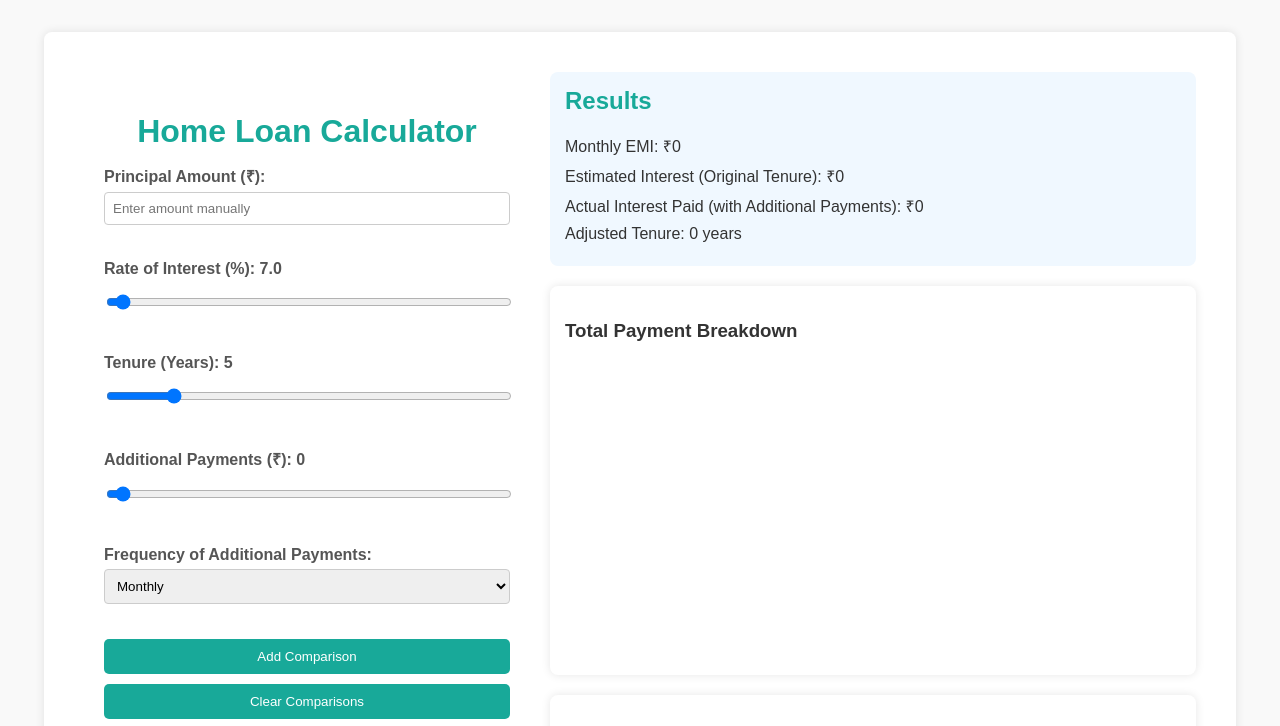
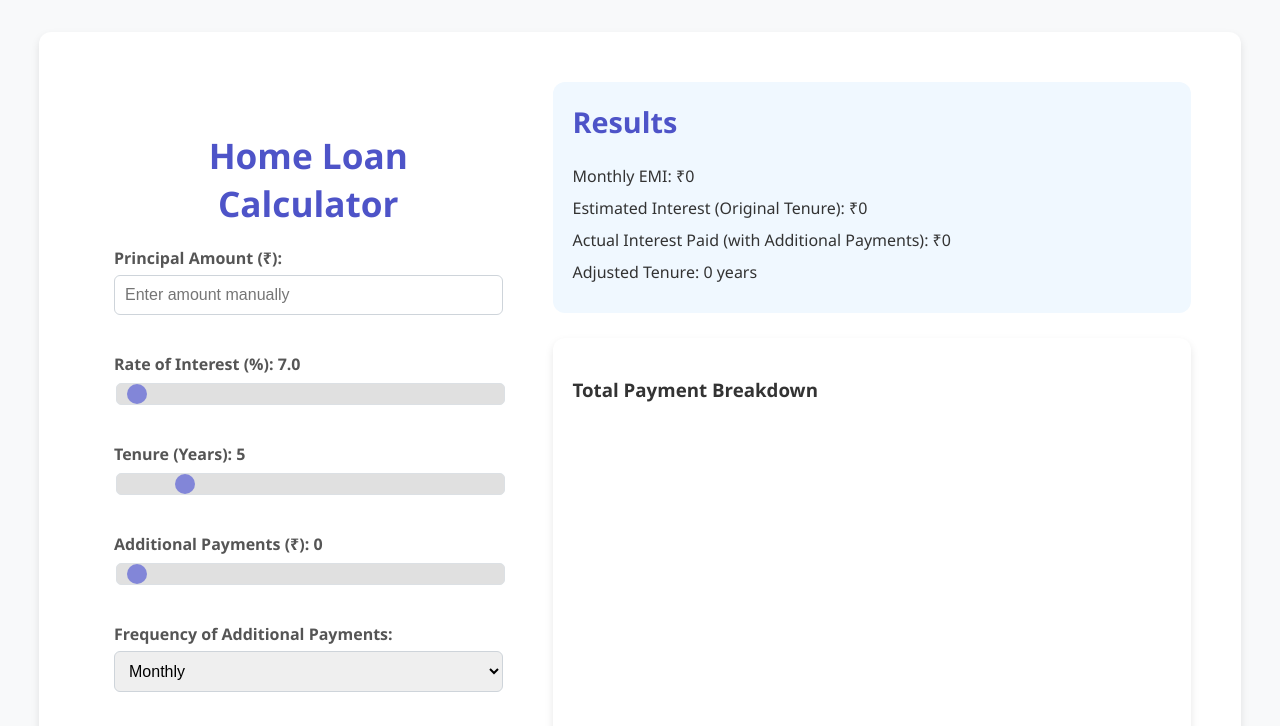
Before and after one commit to itantry/loans-related-calculation, a plain HTML site: page index.html in a window 1280 px wide. Shown: the top 726 px of the page. Drawn offline with nearby package versions, Linux system fonts and the light colour scheme.

Commit message:
style update 1.1

```diff
--- a/styles.css
+++ b/styles.css
@@ -1,25 +1,27 @@
-/* General Styles --version 3.1 */
+/* General Styles */
 :root {
-  --primary-color: #18A999;
-  --secondary-color: #009688;
-  --background-color: #f9f9f9;
+    --primary-color: #4e54c8; /* Updated primary color */
+    --secondary-color: #8f94fb; /* Updated secondary color */
+    --background-color: #f8f9fa; /* Light gray background */
     --container-background: #fff;
-  --box-shadow: 0 0 10px rgba(0, 0, 0, 0.1);
+    --box-shadow: 0 4px 8px rgba(0, 0, 0, 0.1); /* More pronounced box shadow */
     --form-background: #ffffff;
     --text-color: #333; /* Default text color */
     --label-color: #555; /* Label text color */
+    --input-border-color: #ced4da; /* Input border color */
+    --button-hover-color: #364fc7; /* Darker shade for button hover */
 }
 
 /* Reset body styles */
 body {
-  font-family: 'Arial', sans-serif;
+    font-family: 'Segoe UI', Tahoma, Geneva, Verdana, sans-serif; /* More modern font */
     background-color: var(--background-color);
     margin: 0;
     padding: 0;
     min-height: 100vh;
     display: flex;
-  flex-direction: column; /* Ensure footer stays at the bottom */
-  color: var(--text-color); /* Apply default text color */
+    flex-direction: column;
+    color: var(--text-color);
 }
 
 /* Main content styles */
@@ -28,49 +30,50 @@ body {
     max-width: 1300px;
     margin: 2rem auto;
     background: var(--container-background);
-  padding: 20px;
-  border-radius: 8px;
+    padding: 25px; /* Increased padding */
+    border-radius: 12px; /* Larger border radius */
     box-shadow: var(--box-shadow);
-  flex: 1; /* Take up remaining vertical space */
+    flex: 1;
 }
 
 /* Top Row Layout: Form and Charts */
 .top-row {
     display: flex;
-  flex-wrap: wrap; /* Allow wrapping on smaller screens */
-  gap: 20px;
-  padding: 20px;
+    flex-wrap: wrap;
+    gap: 25px; /* Increased gap */
+    padding: 25px; /* Increased padding */
     align-items: flex-start;
 }
 
 /* Column widths */
 .left-col {
-  flex: 1 1 300px; /* Grow, shrink, base width */
+    flex: 1 1 300px;
     min-width: 300px;
 }
 
 .right-col {
-  flex: 1 1 500px; /* Grow, shrink, base width */
+    flex: 1 1 500px;
     min-width: 500px;
 }
 
 /* Form container styles */
 .form-container {
     background-color: var(--form-background);
-  padding: 20px;
-  border-radius: 8px;
-  margin-bottom: 20px;
+    padding: 25px; /* Increased padding */
+    border-radius: 12px; /* Larger border radius */
+    margin-bottom: 25px; /* Increased margin */
 }
 
 h1 {
     text-align: center;
-  margin-bottom: 15px;
+    margin-bottom: 20px; /* Increased margin */
     color: var(--primary-color);
+    font-size: 2.2rem; /* Larger font size */
 }
 
 label {
     display: block;
-  margin: 10px 0 5px;
+    margin: 12px 0 6px; /* Adjusted margin */
     font-weight: bold;
     color: var(--label-color);
 }
@@ -79,66 +82,105 @@ input[type="number"],
 input[type="range"],
 select {
     width: 100%;
-  padding: 8px;
-  margin-bottom: 15px;
-  border: 1px solid #ccc;
-  border-radius: 4px;
-  box-sizing: border-box; /* Include padding and border in element's total width and height */
+    padding: 10px; /* Increased padding */
+    margin-bottom: 18px; /* Increased margin */
+    border: 1px solid var(--input-border-color);
+    border-radius: 6px; /* Smaller border radius */
+    box-sizing: border-box;
+    font-size: 1rem; /* Standardized font size */
+}
+
+/* Style for range input */
+input[type="range"] {
+    -webkit-appearance: none; /* Remove default styles */
+    width: 100%;
+    height: 10px;
+    border-radius: 5px;
+    background: #d3d3d3; /* Light gray background */
+    outline: none;
+    opacity: 0.7;
+    -webkit-transition: .2s;
+    transition: opacity .2s;
+}
+
+input[type="range"]:hover {
+    opacity: 1;
+}
+
+input[type="range"]::-webkit-slider-thumb {
+    -webkit-appearance: none;
+    appearance: none;
+    width: 20px;
+    height: 20px;
+    border-radius: 50%;
+    background: var(--primary-color);
+    cursor: pointer;
+}
+
+input[type="range"]::-moz-range-thumb {
+    width: 20px;
+    height: 20px;
+    border-radius: 50%;
+    background: var(--primary-color);
+    cursor: pointer;
 }
 
 button {
     background-color: var(--primary-color);
     color: #fff;
     border: none;
-  border-radius: 5px;
+    border-radius: 6px; /* Smaller border radius */
     cursor: pointer;
-  padding: 10px;
+    padding: 12px; /* Increased padding */
     width: 100%;
-  margin-bottom: 10px;
+    margin-bottom: 12px; /* Adjusted margin */
     transition: background-color 0.3s ease;
+    font-size: 1rem; /* Standardized font size */
 }
 
 button:hover {
-  background-color: var(--secondary-color);
+    background-color: var(--button-hover-color);
 }
 
 /* Results styles */
 #results {
-  margin-bottom: 20px;
-  padding: 15px;
-  background-color: #f0f8ff; /* Light blue background */
-  border-radius: 8px;
+    margin-bottom: 25px; /* Increased margin */
+    padding: 20px; /* Increased padding */
+    background-color: #f0f8ff;
+    border-radius: 12px; /* Larger border radius */
 }
 
 #results h2 {
     color: var(--primary-color);
     margin-top: 0;
+    font-size: 1.8rem; /* Larger font size */
 }
 
 #results p {
-  margin: 8px 0;
+    margin: 10px 0; /* Adjusted margin */
+    font-size: 1rem;
 }
 
 /* Charts layout */
 .charts {
     display: flex;
     flex-wrap: wrap;
-  gap: 20px;
-  margin: 20px 0;
+    gap: 25px; /* Increased gap */
+    margin: 25px 0; /* Increased margin */
 }
 
 .chart-container {
-  flex: 1 1 calc(50% - 10px);
+    flex: 1 1 calc(50% - 12.5px); /* Adjusted calculation for gap */
     min-width: 300px;
     background: #fff;
-  padding: 15px;
-  border-radius: 8px;
+    padding: 20px; /* Increased padding */
+    border-radius: 12px; /* Larger border radius */
     box-shadow: var(--box-shadow);
 }
 
 .canvas-wrapper {
     width: 100%;
-  height: 300px; /* Fixed height for chart canvases */
+    height: 300px;
     position: relative;
 }
 
@@ -158,9 +200,9 @@ canvas {
     width: 90%;
     max-width: 1300px;
     margin: 2rem auto;
-  padding: 20px;
+    padding: 25px; /* Increased padding */
     background-color: #fff;
-  border-radius: 8px;
+    border-radius: 12px; /* Larger border radius */
     box-shadow: var(--box-shadow);
     overflow-x: auto;
 }
@@ -174,7 +216,7 @@ canvas {
 #comparisonTable th,
 #comparisonTable td {
     border: 1px solid #ddd;
-  padding: 8px;
+    padding: 10px; /* Increased padding */
     text-align: left;
 }
 
@@ -213,7 +255,10 @@ html {
     }
 
     .chart-container {
-    flex: 1 1 100%; /* Each chart takes full width on mobile */
+        flex: 1 1 100%;
+    }
+     #comparisonTableContainer{
+        width: 98%;
     }
 }
 
@@ -255,6 +300,3 @@ footer {
     font-size: 0.9em;
     margin-top: 20px;
 }
-
-/* You can adjust other styles as needed. For example, if inspired by https://groww.in/calculators/emi-calculator,
-   you might use similar padding, font-sizes, etc. */
```
Lines whose indentation alone changed are shown as unchanged.
